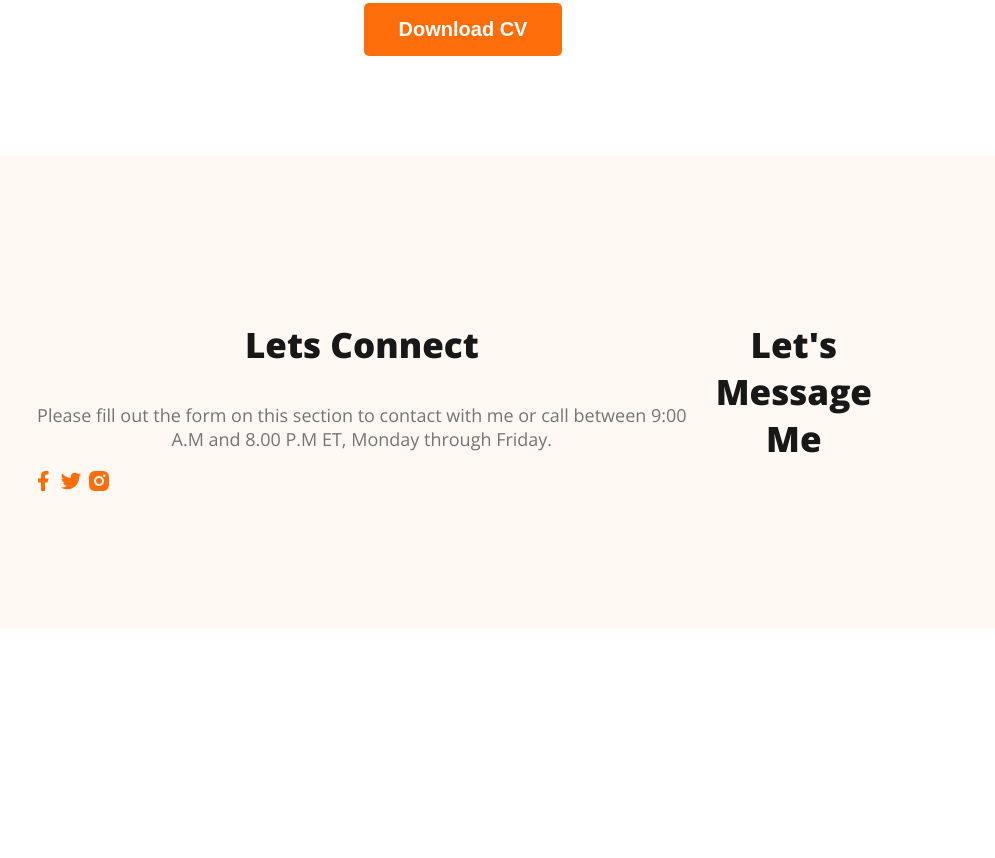
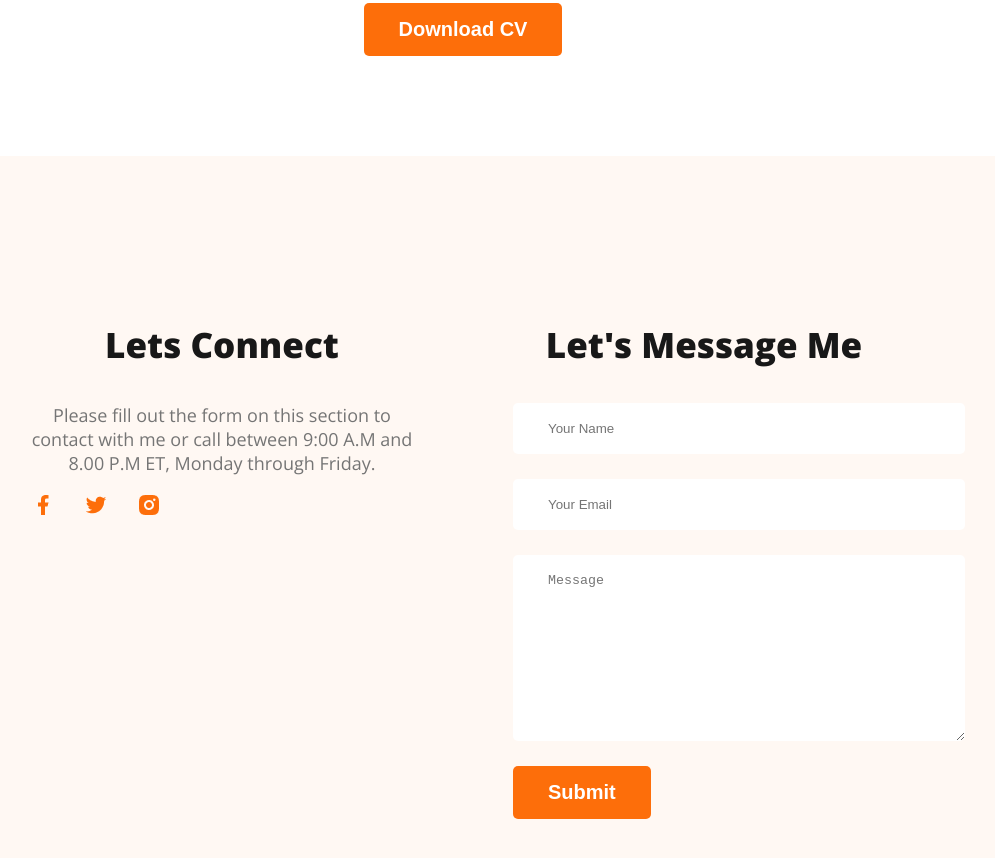
Before and after one commit to Shakib-Shajid/webdeveloper-portfolio, a plain HTML site: page index.html in a window 1280 px wide. Shown: the part 3399-4257 px from the top of the page, without its empty margins (177-1172 px from the left). Before the commit the page ends 4035 px from the top, so only its background shows below. Drawn offline with nearby package versions, Linux system fonts and the light colour scheme.

Commit message:
finished footer with contact form

```diff
--- a/index.html
+++ b/index.html
@@ -177,6 +177,12 @@
         </div>
         <div class="footer-column">
             <h3 class="section-title">Let's Message Me</h3>
+            <form class="contact" action="">
+                <input type="text" placeholder="Your Name">
+                <input type="email" name="" id="" placeholder="Your Email">
+                <textarea name="" id="" placeholder="Message" cols="30" rows="10" value=""></textarea>
+                <input class="btn-primary" type="submit" value="Submit">
+            </form>
         </div>
     </footer>
 </body>
--- a/styles/portfolio.css
+++ b/styles/portfolio.css
@@ -193,6 +193,26 @@ main section{
 footer{
     background: #FFF8F3;
     display: flex;
+    gap: 100px;
     margin-top: 100px;
     padding: 130px 200px;
 }
+
+.footer-column{
+    width: 50%;
+}
+
+.social-links a{
+    margin-right: 25px;
+}
+
+.contact input[type='text'], input[type='email'], textarea{
+    display: block;
+    margin-bottom: 25px;
+    padding: 18px 35px;
+    color: #757575;
+    border-radius: 5px;
+    background:  #FFF;
+    border: 0;
+    width: 100%;
+}
```
